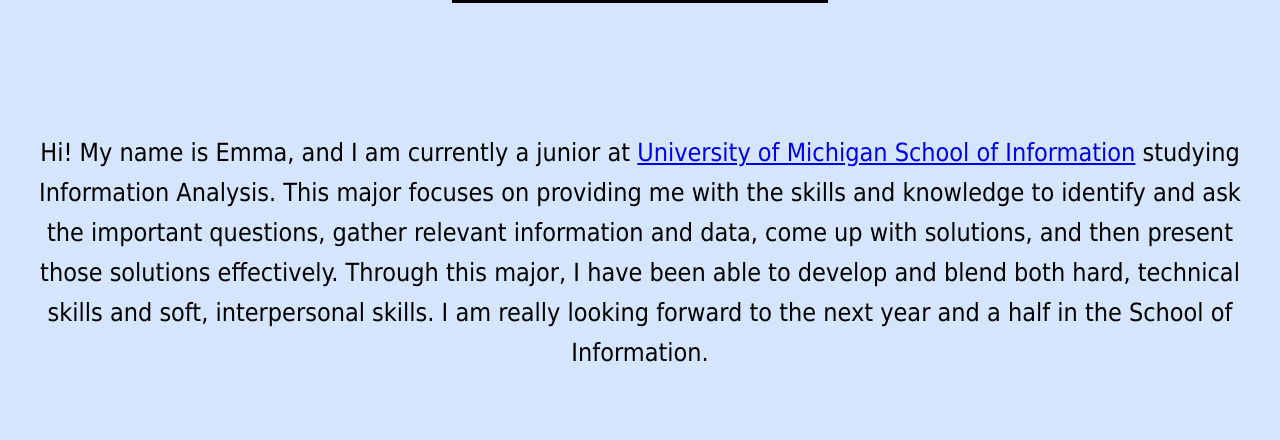
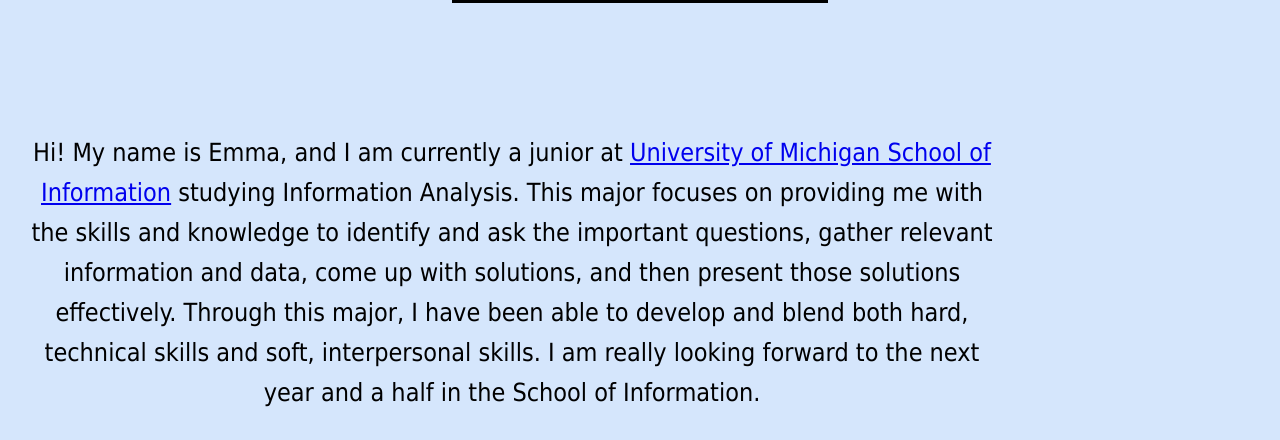
Before and after one commit to tennere/portfolio-tablet, a plain HTML site: page index.html in a window 1280 px wide. Shown: the part 1105-1545 px from the top of the page. Drawn offline with Linux system fonts and the light colour scheme; grey boxes are pictures that could not be loaded.

Commit message:
Add files via upload

```diff
--- a/css/style.css
+++ b/css/style.css
@@ -37,7 +37,8 @@ h1{
 p{
   padding: 20px;
   text-align: center;
-  width: 100%;
+  width: 80%;
+  justify-content: center;
 }
 
 img{
@@ -242,7 +243,6 @@ nav a:hover{
   .grid3{
     display: grid;
     grid-template-columns: 1.7fr 2fr 1.7fr;
-    grid-template-rows: ;
     grid-gap: 5px;
     padding-bottom: 100px;
     padding-top: 50px;
```
